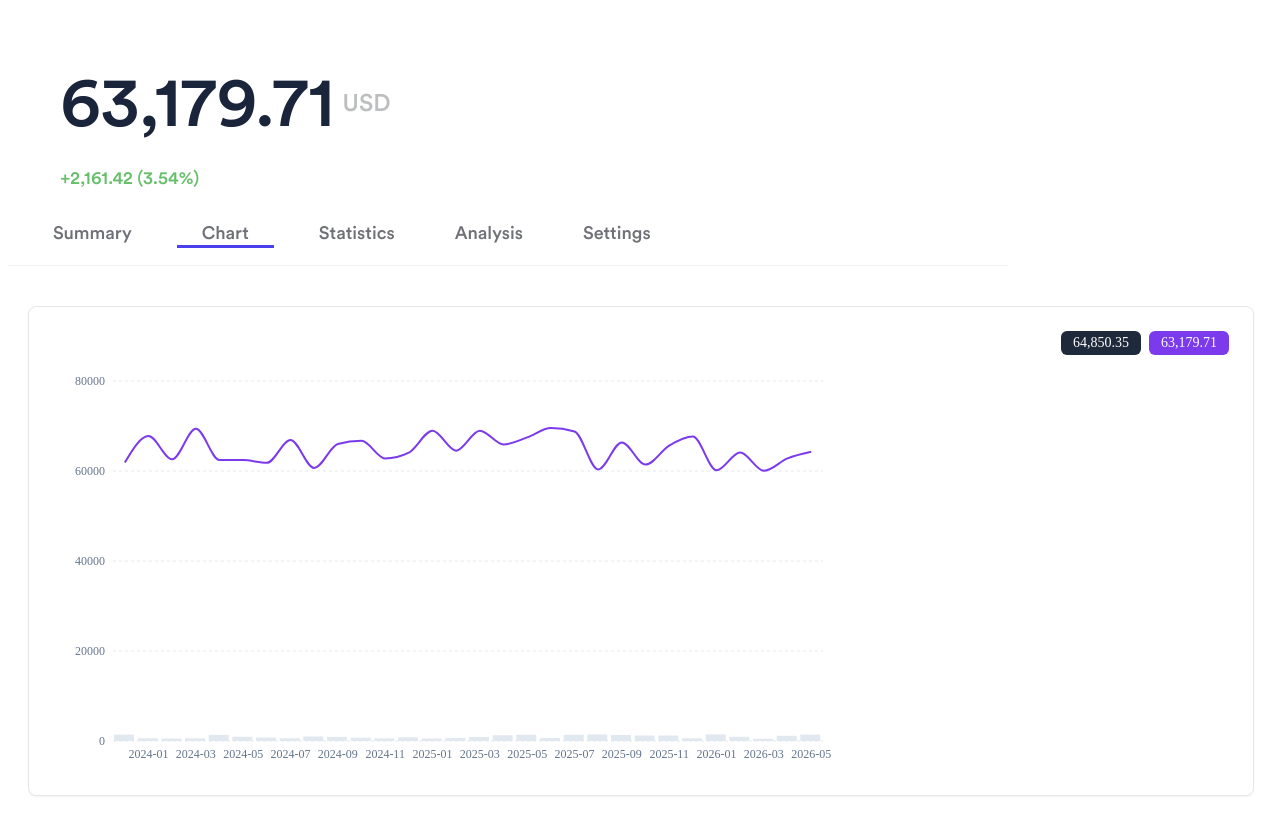
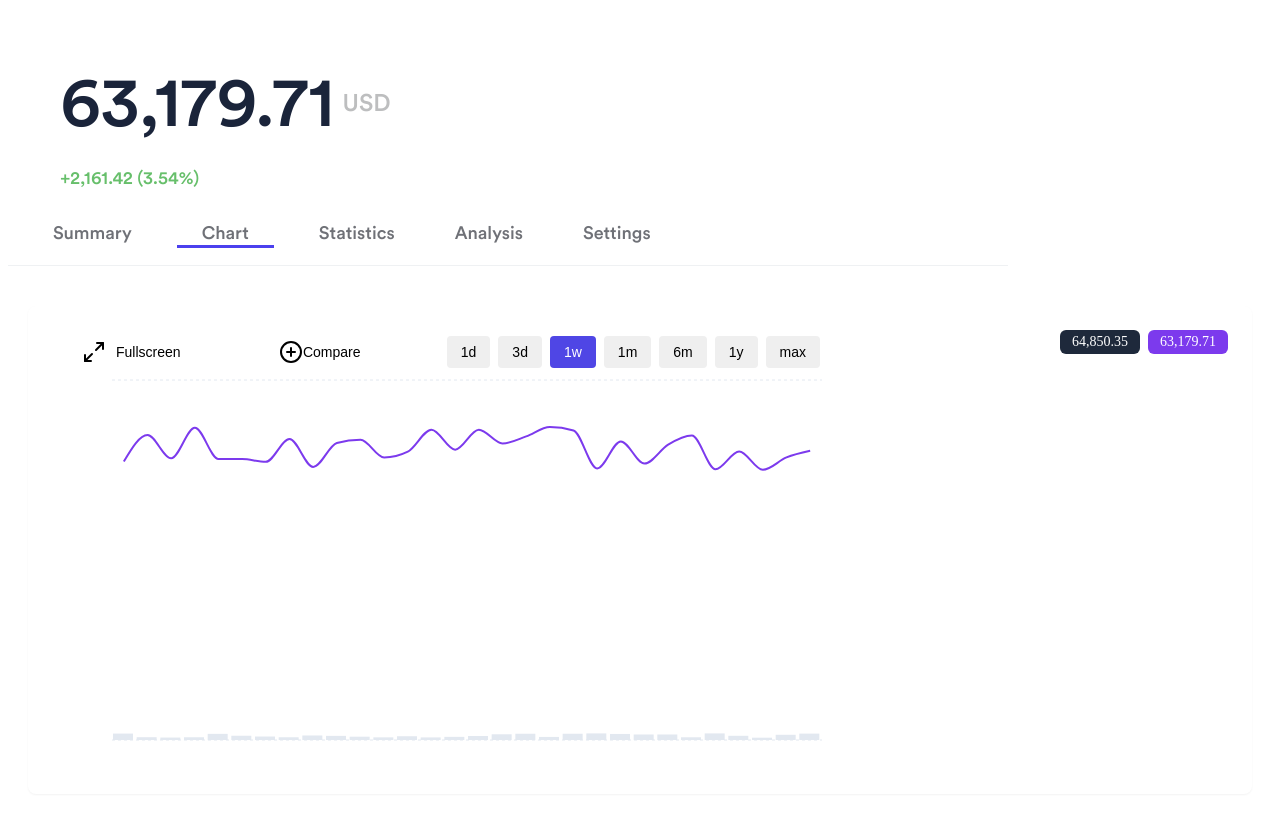
Before and after one commit to nandinivadlamuru/catalog, a React (Create React App) app: page / in a window 1280 px wide. Both pictures are taken after a click on the element "Chart". Built offline with nearby package versions, Linux system fonts and the light colour scheme.

Commit message:
whole structure

```diff
--- a/src/components/Actions.css
+++ b/src/components/Actions.css
@@ -9,7 +9,6 @@
     left: 60px; /* Updated left position */
     padding: 10px;
     background-color: #ffffff;
-    border-bottom: 1px solid #ddd;
   }
 
   .action-button {
--- a/src/components/Chart.css
+++ b/src/components/Chart.css
@@ -2,7 +2,7 @@
   width: 100%;
   background-color: white;
   border-radius: 0.5rem;
-  border: 1px solid #e5e7eb;
+  /* border: 1px solid #e5e7eb; */
   box-shadow: 0 1px 2px 0 rgba(0, 0, 0, 0.05);
 }
 
--- a/src/components/chart.jsx
+++ b/src/components/chart.jsx
@@ -82,12 +82,16 @@ export default function FinancialChart() {
                             dataKey="date"
                             axisLine={false}
                             tickLine={false}
-                            tick={{ fill: '#64748B', fontSize: 12 }}
+                            // tick={{ fill: '#64748B', fontSize: 12 }}
+                            tick={false} // Hide tick labels
+
                         />
                         <YAxis
                             axisLine={false}
                             tickLine={false}
-                            tick={{ fill: '#64748B', fontSize: 12 }}
+                            tick={false} // Hide tick labels
+
+                            // tick={{ fill: '#64748B', fontSize: 12 }}
                         />
                         <Tooltip
                             content={({ active, payload }) => {
--- a/src/components/menu.jsx
+++ b/src/components/menu.jsx
@@ -2,6 +2,7 @@ import React, { useState } from "react";
 import "./Menu.css";  // Import the CSS file
 import Chart from "./chart.jsx";
 import FinancialChart from "./chart.jsx";
+import Actions from "./actions";
 const Menu = () => {
   const [selectedTab, setSelectedTab] = useState("Summary");
 
@@ -27,7 +28,7 @@ const Menu = () => {
       {/* Content below Navbar */}
       <div className="content">
         {selectedTab === "Summary" && <div>Summary Content</div>}
-        {selectedTab === "Chart" && <div><FinancialChart /></div>}
+        {selectedTab === "Chart" && <div><Actions/><FinancialChart /></div>}
         {selectedTab === "Statistics" && <div>Statistics Content</div>}
         {selectedTab === "Analysis" && <div>Analysis Content</div>}
         {selectedTab === "Settings" && <div>Settings Content</div>}
```
Also changed, not shown: 1 other file (tests, documents, lock files or other folders).
